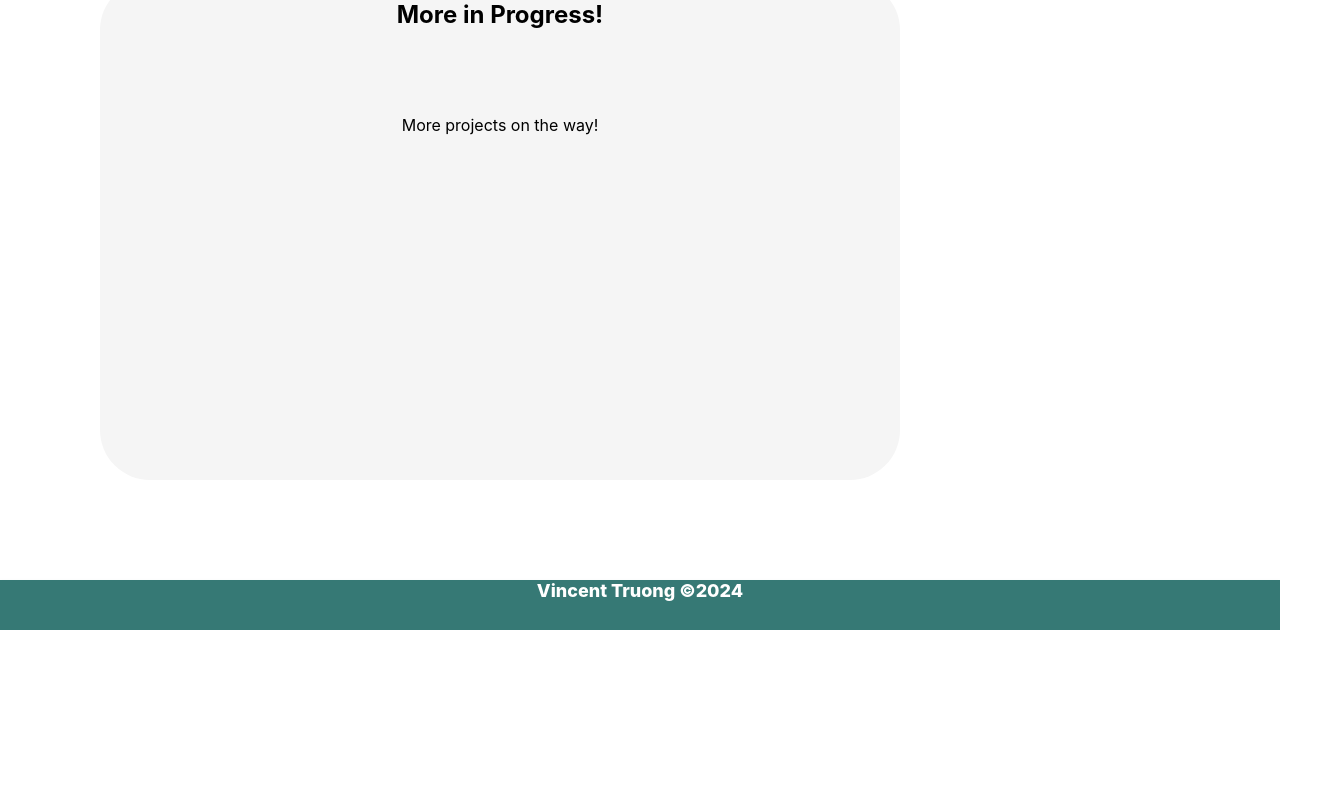
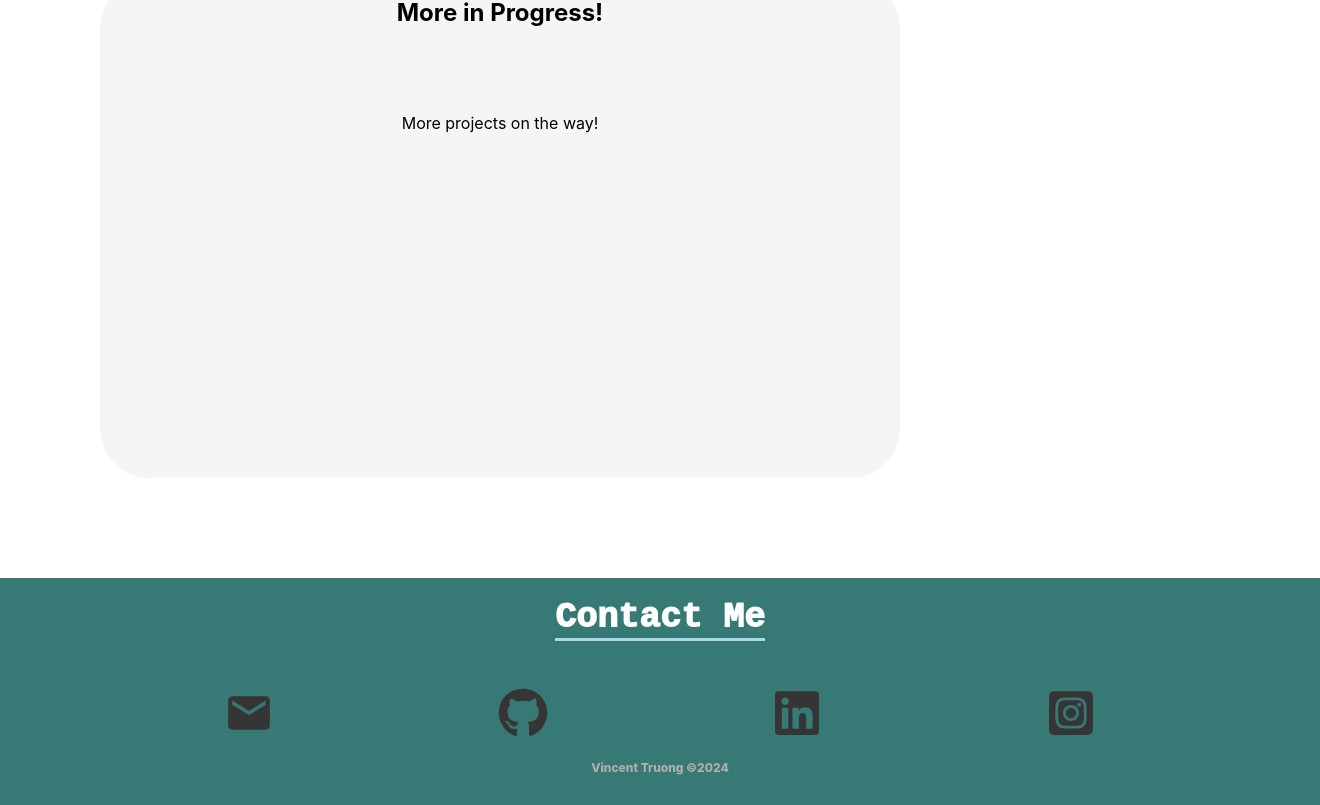
Before and after one commit to vincent-truong04/vincent-truong04.github.io, a React (Create React App) app: page / in a window 1280 px wide. Shown: the part 2746-3551 px from the top of the page, 1320 px wide, since content can reach past the window. Before the commit the page ends 3376 px from the top, so only its background shows below. Built offline with nearby package versions, Linux system fonts and the light colour scheme.

Commit message:
Completed Footer

```diff
--- a/package.json
+++ b/package.json
@@ -11,6 +11,7 @@
     "motion": "^11.16.0",
     "react": "^18.3.1",
     "react-dom": "^18.3.1",
+    "react-icons": "^5.4.0",
     "react-scripts": "^5.0.1",
     "react-scroll": "^1.9.0",
     "web-vitals": "^2.1.4"
--- a/src/components/Footer.js
+++ b/src/components/Footer.js
@@ -1,11 +1,23 @@
 import React from 'react';
 import '../styling/Footer.css';
+import { FaGithub } from "react-icons/fa";
+import { FaInstagramSquare } from "react-icons/fa";
+import { MdEmail } from "react-icons/md";
+import { FaLinkedin } from "react-icons/fa6";
 
 function Footer() {
     const currentYear = new Date().getFullYear();
     return(
-        <footer>
-
+        <footer id="contact">
+            <div className="footer-header">
+                <h>Contact Me</h>
+            </div>
+            <nav1>
+                <a href="mailto:vincent.truong.22@cnu.edu"><MdEmail /></a>
+                <a href="https://github.com/vincent-truong04" target="_blank" rel="noopener noreferrer"><FaGithub /></a>
+                <a href="https://www.linkedin.com/in/vincent-t2468/" target="_blank" rel="noopener noreferrer"><FaLinkedin /></a>
+                <a href="https://www.instagram.com/vincent_truong04/" target="_blank" rel="noopener noreferrer"><FaInstagramSquare /></a>
+            </nav1>
             <p className="footer">Vincent Truong ©{currentYear}</p>
         </footer>
 
--- a/src/components/Header.js
+++ b/src/components/Header.js
@@ -7,7 +7,7 @@ function Header(){
             <div className="logo">
                 <h>V.T.</h>
             </div>
-            <nav>
+            <nav classname="header-nav">
                 <a href="#hero">Home</a>
                 <a href="#about">About</a>
                 <a href="#projects">Projects</a>
--- a/src/styling/Footer.css
+++ b/src/styling/Footer.css
@@ -1,16 +1,46 @@
 footer {
     width:100%;
+    position: absolute;
     background-color: rgb(54, 121, 117);
     text-align: center;
     box-shadow: 0 5px 5px rgb(49, 97, 91);
     z-index:10;
-    height: 50px;
+    height: auto;
+    padding:20px;
 }
 
 .footer {
-    font-size: 18px;
-    color: #ffffff;
+    font-size: 12px;
+    color: #afafaf;
     font-family: inherit;
     font-weight: 800;
     margin: 10px;
 }
+.footer-header{
+    margin-bottom: 50px;
+}
+.footer-header h{
+    color:rgb(255, 255, 255);
+    border-bottom: 3px solid rgb(173, 216, 230);
+    font-size: 35px;
+    margin-top: 100px;
+    font-family: 'Courier New', Courier, monospace;
+    font-weight: 1000;
+}
+
+nav1 {
+    display: flex;
+    justify-content: space-evenly;
+    gap: 20px;
+}
+
+nav1 a {
+    font-size: 50px;
+    color: #353535;
+    font-family: inherit;
+    font-weight: 800;
+}
+
+nav1 a:hover {
+    color: white;
+}
--- a/src/styling/Projects.css
+++ b/src/styling/Projects.css
@@ -9,9 +9,11 @@
 .project-header h{
     display:inline-block;
     color:white;
-    border-bottom: 3px solid lightblue;
+    border-bottom: 3px solid rgb(173, 216, 230);
     font-size: 35px;
     margin-top: 100px;
+    font-family: 'Courier New', Courier, monospace;
+    font-weight: 1000;
 }
 
 .allProjects {
```
Also changed, not shown: 1 other file (tests, documents, lock files or other folders).
